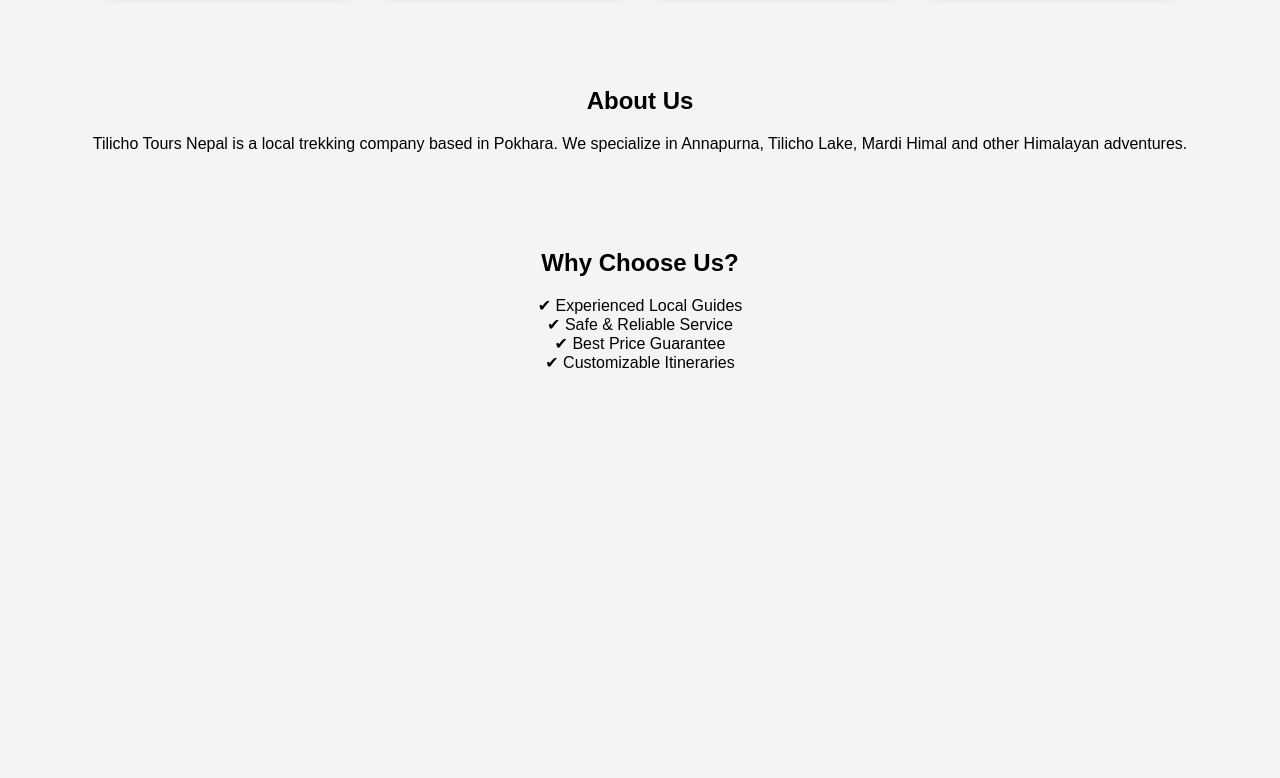
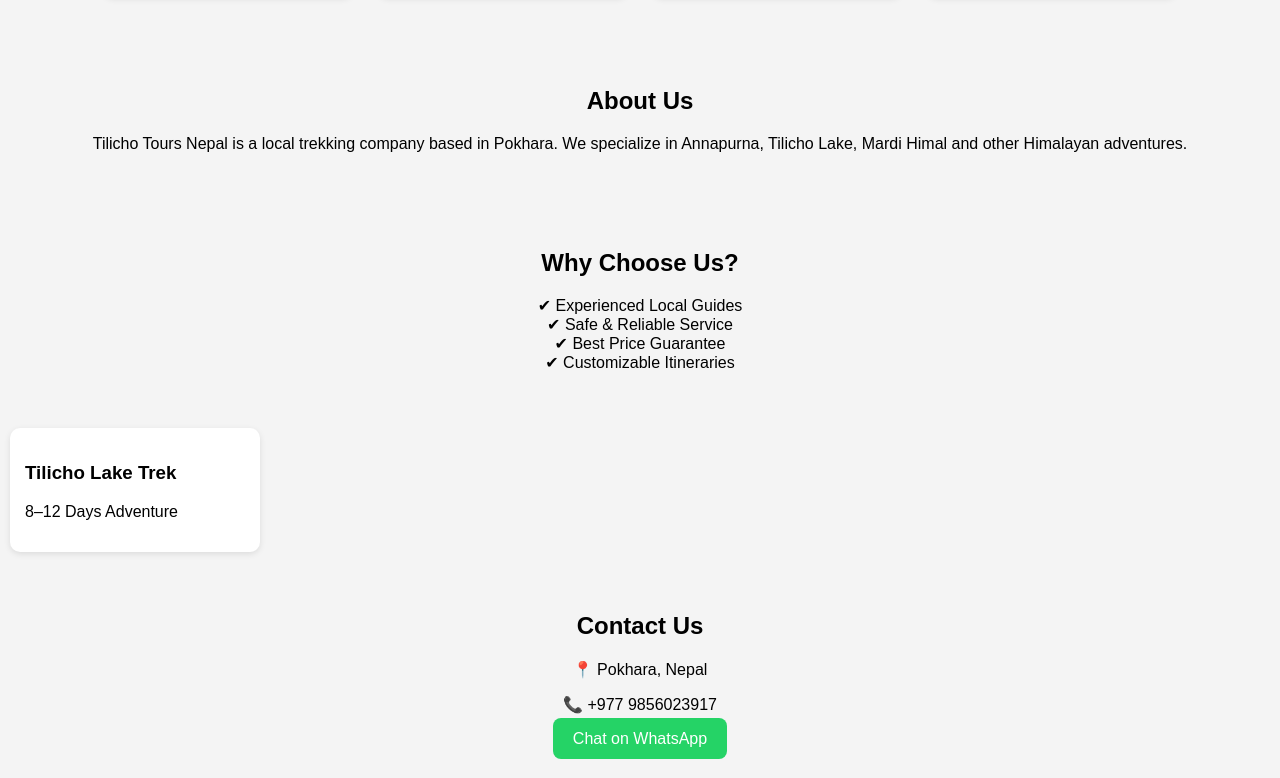
Before and after one commit to Tilichotorus/tilichotours.com.np, a plain HTML site: page index.html in a window 1280 px wide. Shown: the part 648-1426 px from the top of the page. Before the commit the page ends 1066 px from the top, so only its background shows below. Drawn offline with Linux system fonts and the light colour scheme.

Commit message:
Update index.html

```diff
--- a/index.html
+++ b/index.html
@@ -80,4 +80,13 @@
     ✔ Best Price Guarantee<br>
     ✔ Customizable Itineraries
   </p>
+</div><div class="card">
+  <h3>Tilicho Lake Trek</h3>
+  <p>8–12 Days Adventure</p>
 </div>
+<div class="section">
+  <h2>Contact Us</h2>
+  <p>📍 Pokhara, Nepal</p>
+  <p>📞 +977 9856023917</p>
+  <a class="btn" href="https://wa.me/9779856023917">Chat on WhatsApp</a>
+</div>
```
